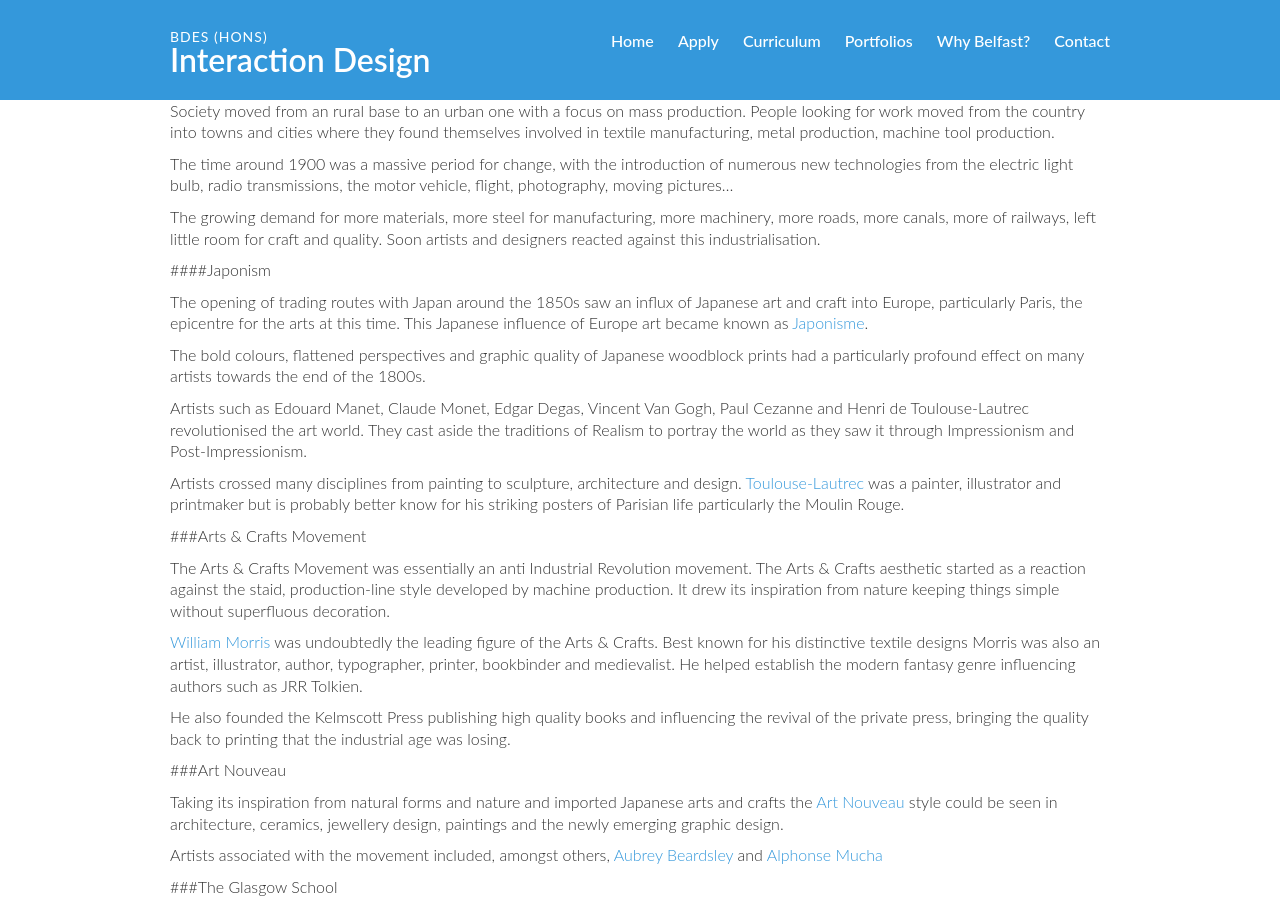
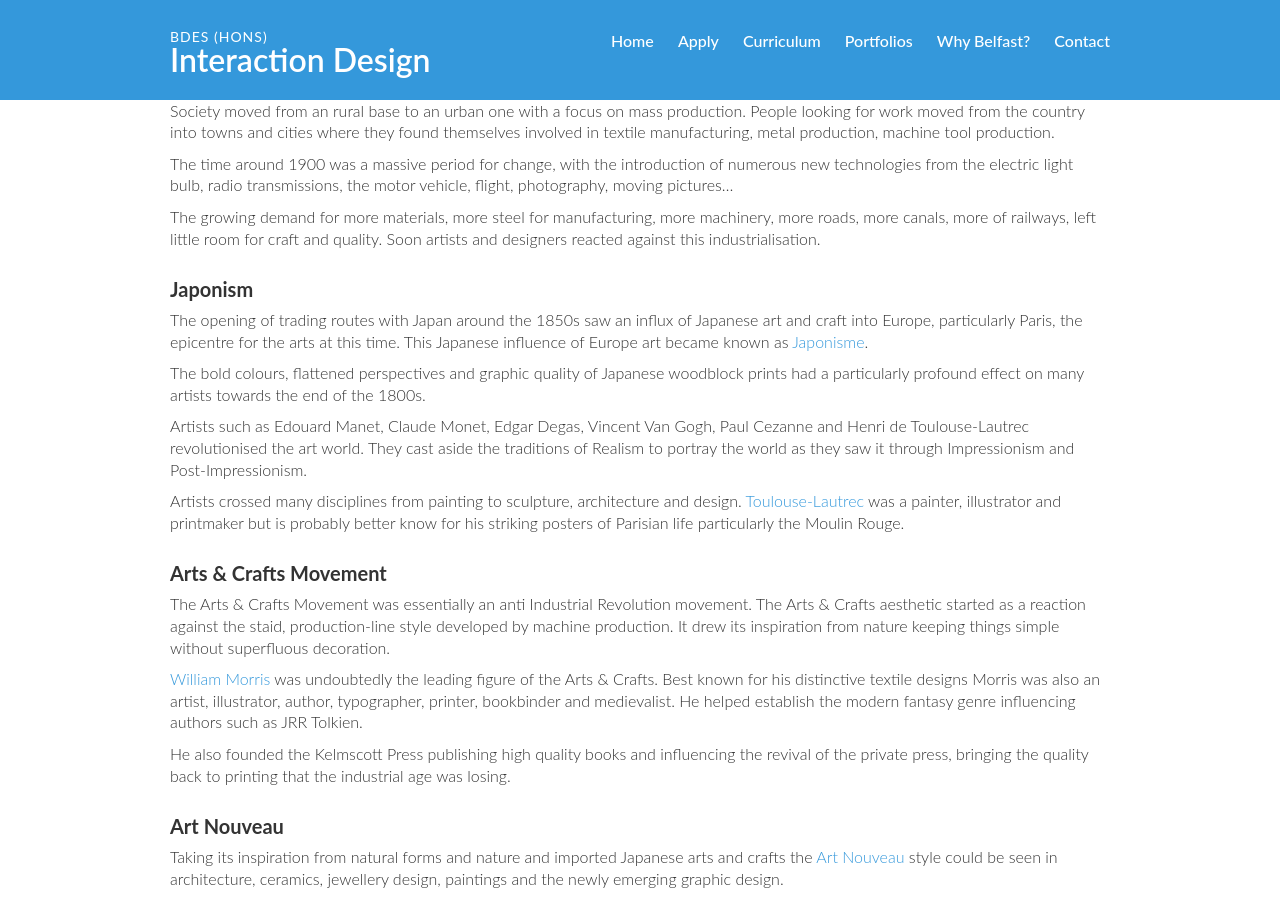
Before and after one commit to ixdbelfast/ixdbelfast.github.io, a Jekyll site: the page built from modules/IXD102/IXD102.md, in a window 1280 px wide and 900 px high, scrolled down 5383 px. Built offline with Jekyll 4.4.1, drawn with Linux system fonts in a browser that asks for light colours; our own code applies the rules of GitHub Pages for plain Markdown files; some of the changed text lies outside the part shown.

Commit message:
Fixed headings

```diff
--- a/modules/IXD102/IXD102.md
+++ b/modules/IXD102/IXD102.md
@@ -241,7 +241,7 @@ The time around 1900 was a massive period for change, with the introduction of n
 
 The growing demand for more materials, more steel for manufacturing, more machinery, more roads, more canals, more of railways, left little room for craft and quality. Soon artists and designers reacted against this industrialisation.
 
-####Japonism
+### Japonism
 
 The opening of trading routes with Japan around the 1850s saw an influx of Japanese art and craft into Europe, particularly Paris, the epicentre for the arts at this time. This Japanese influence of Europe art became known as [Japonisme](http://www.metmuseum.org/toah/hd/jpon/hd_jpon.htm).
 
@@ -251,7 +251,7 @@ Artists such as Edouard Manet, Claude Monet, Edgar Degas, Vincent Van Gogh, Paul
 
 Artists crossed many disciplines from painting to sculpture, architecture and design. [Toulouse-Lautrec](http://www.toulouse-lautrec-foundation.org/) was a painter, illustrator and printmaker but is probably better know for his striking posters of Parisian life particularly the Moulin Rouge.
 
-###Arts & Crafts Movement
+### Arts & Crafts Movement
 
 The Arts & Crafts Movement was essentially an anti Industrial Revolution movement. The Arts & Crafts aesthetic started as a reaction against the staid, production-line style developed by machine production. It drew its inspiration from nature keeping things simple without superfluous decoration.
 
@@ -259,13 +259,13 @@ The Arts & Crafts Movement was essentially an anti Industrial Revolution movemen
 
 He also founded the Kelmscott Press publishing high quality books and influencing the revival of the private press, bringing the quality back to printing that the industrial age was losing.
 
-###Art Nouveau
+### Art Nouveau
 
 Taking its inspiration from natural forms and nature and imported Japanese arts and crafts the [Art Nouveau](Art Nouveau) style could be seen in architecture, ceramics, jewellery design, paintings and the newly emerging graphic design.
 
 Artists associated with the movement included, amongst others, [Aubrey Beardsley](http://www.tate.org.uk/art/artists/aubrey-beardsley-716) and [Alphonse Mucha](http://www.muchafoundation.org)
 
-###The Glasgow School
+### The Glasgow School
 
 [The Glasgow School](https://en.wikipedia.org/wiki/Glasgow_School) grew from a group of influential artists and designers who began to gather in Glasgow. The most prominent members of the Glasgow School were known as The Four:
 
@@ -277,13 +277,13 @@ Artists associated with the movement included, amongst others, [Aubrey Beardsley
 
 [Herbert MacNair](http://www.crmsociety.com/jamesherbertmcnair.aspx) – Artist, designer and teacher. He married Frances MacDonald
 
-###Vienna Secession
+### Vienna Secession
 
 Also known as the Union of Austrian Artists, the [Vienna Secession](http://en.wikipedia.org/wiki/Vienna_Secession) formed in 1897 by a group of Austrian painters, sculptors and architects. One of the most prominent members of the group was [Gustav Klimt](http://en.wikipedia.org/wiki/Gustav_Klim) who is best known for his richly decorated paintings and murals.
 
 [Peter Behrens](http://designhistoryresearch.wordpress.com/category/peter-behrens) is widely seen as the first true graphic designer.
 
-###Resources
+### Resources
 
 This weeks **must watch** movies are…
 - [Nosferatu](http://www.imdb.com/title/tt0013442/?ref_=fn_al_tt_1)
```
